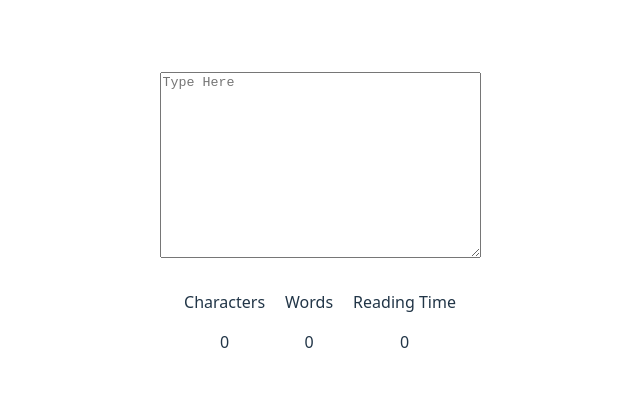
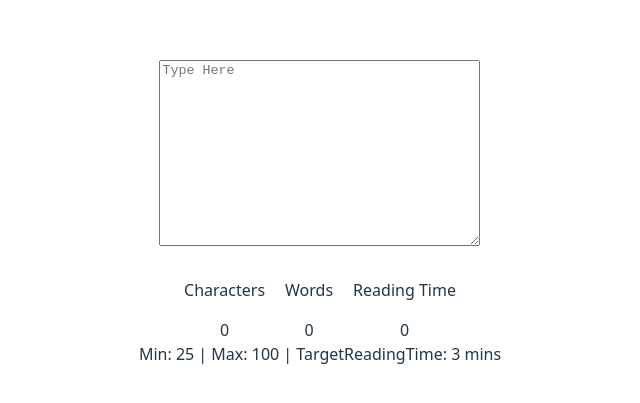
Before and after one commit to ScriptMang/lab9.2, a React (Vite) app: page / in a window 1280 px wide. Shown: the part 187-590 px from the top of the page, without its empty margins (320-960 px from the left). Built offline with nearby package versions, Linux system fonts and the light colour scheme.

Commit message:
Add wip min-max word stats, and tgt-read-time display

```diff
--- a/src/App.tsx
+++ b/src/App.tsx
@@ -1,6 +1,7 @@
 import TextInput from './components/TextInput/TextInput'
 import StatsDisplay from './components/StatsDisplay/StatsDisplay'
 import type { TextStats } from './types/index.ts'
+import CharacterCounter from './components/CharacterCounter/CharacterCounter'
 import './App.css'
 
 import {useState} from "react"
@@ -35,6 +36,7 @@ function App() {
     <>
     <TextInput onTextChange={handleText} placeholder="Type Here" initialValue= ""/>
     <StatsDisplay stats={statsData} showReadingTime={true}/>
+    <CharacterCounter minWords={25} maxWords={100} targetReadingTime={3}/>
     </>
   )
 }
```
